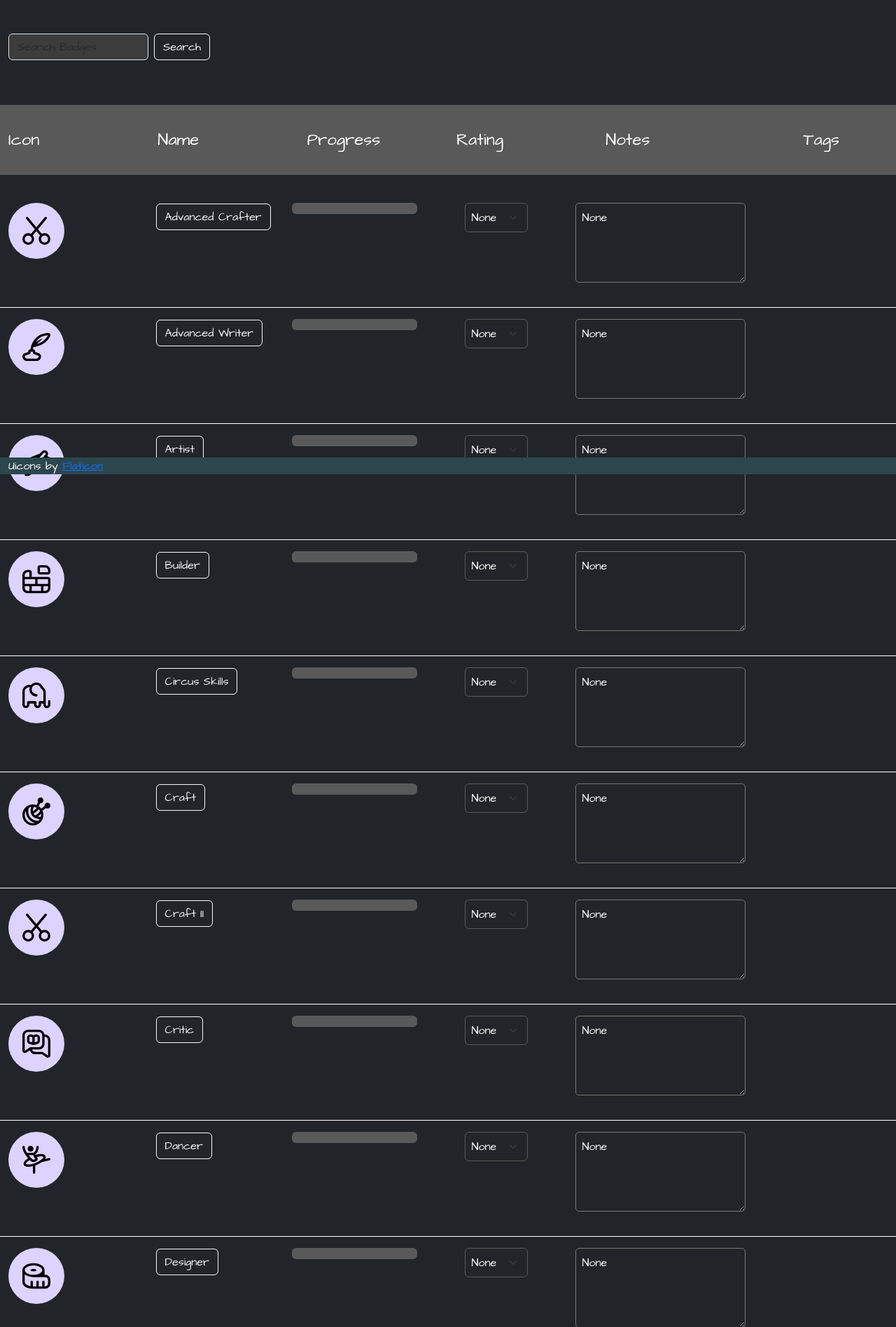
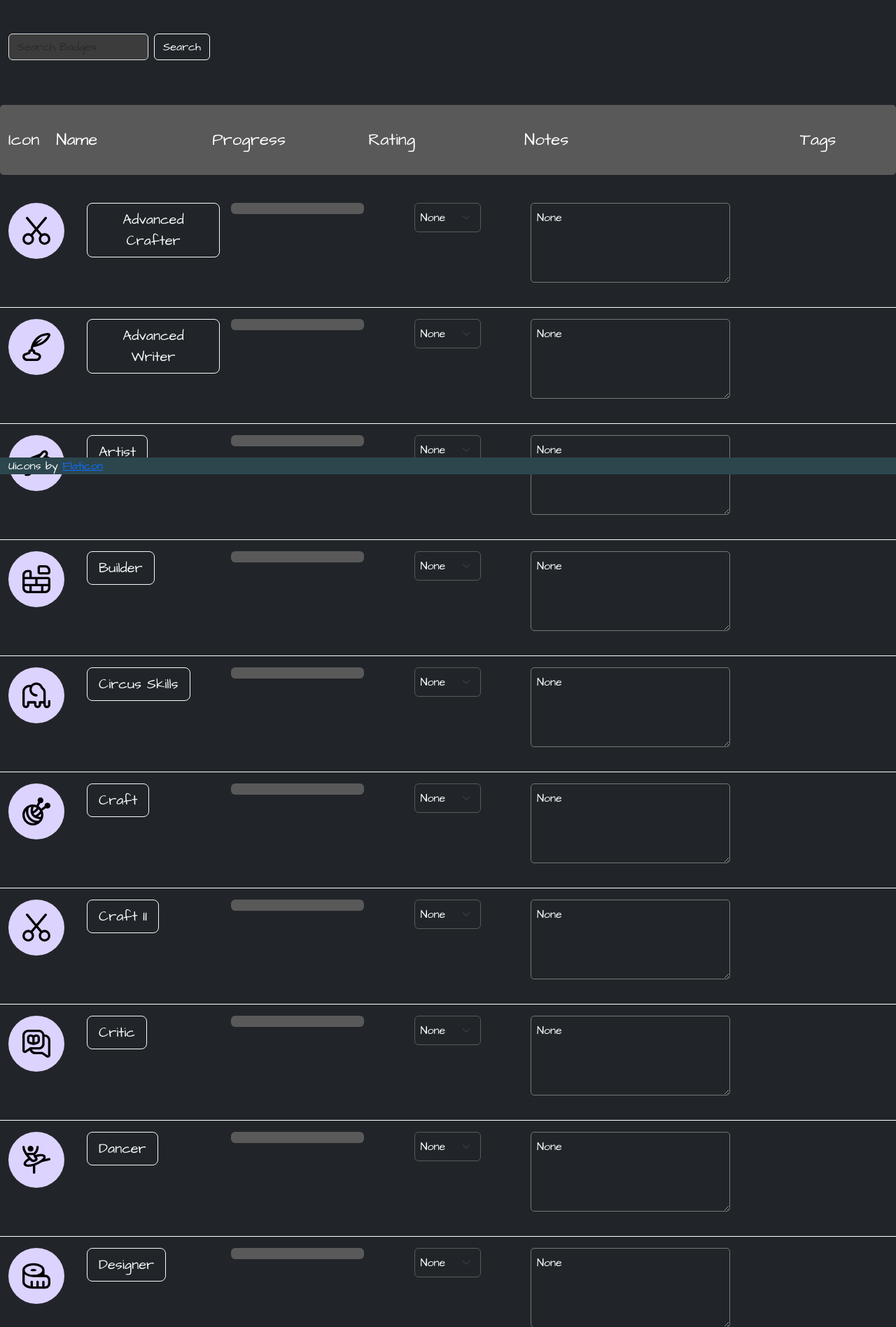
Before and after one commit to LisaS7/RebelBadgeTracker, a Flask app: page /badges in a window 1280 px wide. Shown: the part 122-2019 px from the top of the page at 70% size. Run offline with Flask 3, Linux system fonts and the light colour scheme.

Commit message:
Minor style changes

```diff
--- a/flask_app/static/css/style.css
+++ b/flask_app/static/css/style.css
@@ -112,6 +112,7 @@ textarea {
   padding-top: 2rem;
   padding-bottom: 2rem;
   margin-bottom: 2.5rem;
+  border-radius: 5px;
 }
 
 .table-row {
@@ -156,20 +157,16 @@ textarea {
   padding-bottom: 1rem;
 }
 
+.list-group-item.d-flex {
+  gap: 20px;
+}
+
 /* Clauses */
 #clause-table {
   padding: 2rem;
   background-color: transparent !important;
 }
 
-#badge-complete-container {
-  gap: 45px;
-}
-
-#rating-container {
-  gap: 20px;
-}
-
 /* FOOTER */
 footer {
   background: #2c464e;
--- a/flask_app/templates/badge_table.html
+++ b/flask_app/templates/badge_table.html
@@ -12,24 +12,24 @@
 </div>
 <div id="badge-table" class="table table-dark">
   <div class="row table-head">
-    <div class="col">Icon</div>
+    <div class="col-auto">Icon</div>
     <div class="col">Name</div>
     <div class="col">Progress</div>
     <div class="col">Rating</div>
-    <div class="col">Notes</div>
+    <div class="col-3">Notes</div>
     <div class="col text-center">Tags</div>
   </div>
 
   {% for badge in context.badges %}
   <div class="row table-row my-3">
-    <div class="col">
+    <div class="col-auto">
       <div class="badge-icon" style="background:{{badge.colour}};">
         <img src={{ url_for('get_image', filename=badge.image) }}/>
       </div>
     </div>
     <div class="col">
       <a href={{ url_for('badge', id=badge.id) }} textContent="{{badge.name}}">
-      <button class="btn btn-outline-light">{{ badge.name }}</button>
+      <button class="btn btn-outline-light btn-lg">{{ badge.name }}</button>
       </a>
     </div>
     <div class="col">
@@ -59,11 +59,11 @@
         <option value="🔴">🔴</option>
       </select>
     </div>
-    <div class="col">
+    <div class="col-3">
       <textarea
         class="mb-4"
         rows="4"
-        cols="25"
+        cols="30"
         data-column-id="notes"
         data-element-id="{{badge.id}}"
       >
@@ -72,7 +72,7 @@
     </div>
     <div class="col">
     {% if badge.complete %}
-    <span class="badge badge-pill badge-info">Complete</span>
+    <span class="badge rounded-pill bg-light text-dark">Complete</span>
     {% endif %}</div>
   </div>
   {% endfor %}
```
